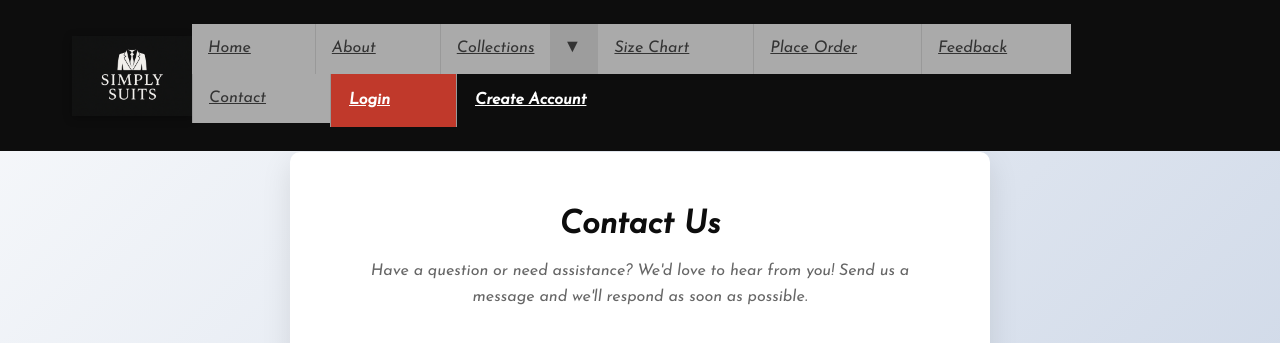
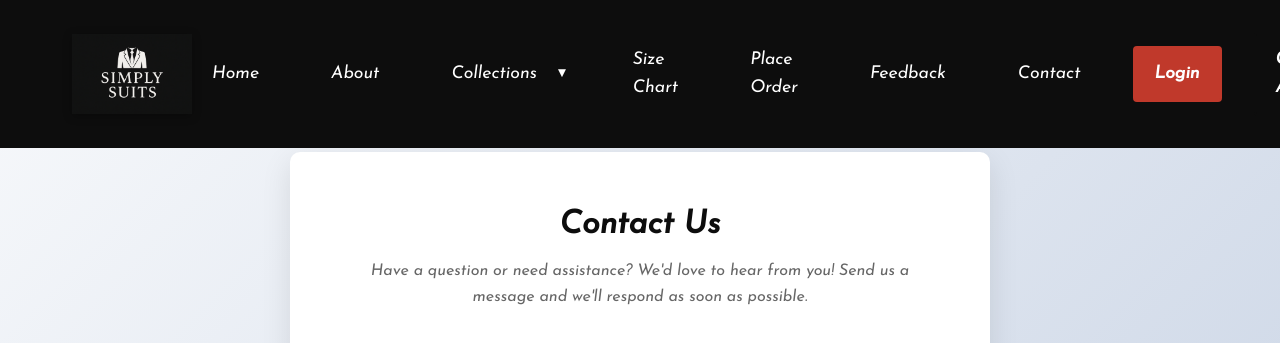
Before and after one commit to YaacovStuhl/Suits-2.0, a PHP site: page /contact.php in a window 1280 px wide. Shown: the top 343 px of the page. Run offline with PHP 8.4, Linux system fonts and the light colour scheme; some libraries are stand-ins or nearby versions; some web fonts are replaced.

Commit message:
Integrate SlimMenu navigation

```diff
--- a/footer.php
+++ b/footer.php
@@ -47,24 +47,19 @@
     </footer>
 
     <!-- JavaScript Files -->
-    <script src="suits.js"></script>
-
-    <!-- SlimMenu Initialization -->
+    <script src="jquery.slimmenu.min.js"></script>
     <script>
-        $(document).ready(function() {
-            $('.slimmenu').slimmenu({
-                resizeWidth: '768',
-                initiallyVisible: false,
+    $('#navigation').slimmenu(
+    {
+        resizeWidth: '800',
         collapserTitle: 'Main Menu',
         animSpeed: 'medium',
         easingEffect: null,
         indentChildren: false,
-                childrenIndenter: '&nbsp;&nbsp;',
-                expandIcon: '<i>&#9660;</i>',
-                collapseIcon: '<i>&#9650;</i>'
-            });
+        childrenIndenter: '&nbsp;'
     });
     </script>
+    <script src="suits.js"></script>
 
     <!-- Sticky Navigation Script - Removed color change functionality -->
     <script>
--- a/header.php
+++ b/header.php
@@ -23,9 +23,8 @@ session_start();
     <meta name="keywords" content="suits, formal wear, business casual, mens clothing, fashion">
     <meta name="author" content="Simply Suits">
 
-    <script src="http://ajax.googleapis.com/ajax/libs/jquery/1.8.3/jquery.min.js"></script>
+    <script src="https://code.jquery.com/jquery-3.6.0.min.js" integrity="sha256-/xUj+3OJU5yExlq6GSYGSHk7tPXikynS7ogEvDej/m4=" crossorigin="anonymous"></script>
     <script src="responsiveslides.min.js"></script>
-    <script src="jquery.slimmenu.min.js"></script>
 </head>
 <body>
     <!-- Site Header -->
--- a/menu.php
+++ b/menu.php
@@ -2,7 +2,7 @@
 // Site Navigation Menu
 ?>
 <nav class="main-navigation">
-    <ul class="slimmenu">
+    <ul id="navigation" class="slimmenu">
         <li><a href="index.php">Home</a></li>
         <li><a href="#about">About</a></li>
         <li class="dropdown">
@@ -45,20 +45,44 @@
     align-items: center;
 }
 
-.nav-menu {
-    display: flex;
+#navigation,
+#navigation ul {
     list-style: none;
     margin: 0;
     padding: 0;
-    align-items: center;
 }
 
-.nav-menu li {
+#navigation {
+    display: flex;
+    align-items: center;
+    background: transparent;
+}
+
+#navigation li {
+    background: transparent !important;
+    border: none !important;
+    float: none !important;
+}
+
+#navigation > li {
     position: relative;
     margin: 0 1rem;
 }
 
-.nav-menu a {
+#navigation > li:first-child {
+    margin-left: 0;
+}
+
+#navigation > li:last-child {
+    margin-right: 0;
+}
+
+#navigation > li {
+    position: relative;
+    margin: 0 1rem;
+}
+
+#navigation > li > a {
     color: var(--secondary-color);
     text-decoration: none;
     padding: 0.75rem 1.25rem;
@@ -69,11 +93,60 @@
     font-size: 1.1rem;
 }
 
-.nav-menu a:hover {
+#navigation > li.dropdown > a,
+#navigation > li.has-submenu > a {
+    padding-right: 2.75rem;
+}
+
+#navigation > li > a:hover,
+#navigation > li > a:focus {
     background-color: var(--accent-color);
     color: var(--secondary-color);
     transform: translateY(-2px);
     box-shadow: 0 4px 8px rgba(0, 0, 0, 0.2);
+}
+
+.menu-collapser {
+    background-color: var(--primary-color);
+    color: var(--secondary-color);
+    border: 1px solid rgba(255, 255, 255, 0.15);
+    font-weight: 600;
+}
+
+.menu-collapser .collapse-button {
+    background-color: var(--accent-color);
+    color: var(--secondary-color);
+}
+
+.menu-collapser .collapse-button .icon-bar {
+    background-color: var(--secondary-color);
+}
+
+.menu-collapser .collapse-button:hover {
+    background-color: var(--secondary-color);
+    color: var(--accent-color);
+}
+
+#navigation li .sub-toggle {
+    position: absolute;
+    right: 0.75rem;
+    top: 50%;
+    transform: translateY(-50%);
+    width: auto;
+    height: auto;
+    padding: 0;
+    background: transparent !important;
+    border: none;
+}
+
+#navigation li .sub-toggle > i {
+    display: inline-block;
+    color: var(--secondary-color);
+    font-size: 0.85rem;
+}
+
+#navigation li .sub-toggle.expanded > i {
+    color: var(--accent-color);
 }
 
 /* Dropdown Menu Styles */
@@ -94,12 +167,11 @@
     transform: translateY(-10px);
     transition: all 0.3s ease-in-out;
     z-index: 1000;
-    list-style: none;
     padding: 0.5rem 0;
     margin: 0;
 }
 
-.dropdown:hover .dropdown-menu {
+.dropdown:hover > .dropdown-menu {
     opacity: 1;
     visibility: visible;
     transform: translateY(0);
@@ -165,19 +237,20 @@
 
 /* Responsive Design */
 @media (max-width: 768px) {
-    .nav-menu {
+    #navigation {
         flex-direction: column;
         width: 100%;
     }
 
-    .nav-menu li {
+    #navigation > li {
         margin: 0.25rem 0;
         width: 100%;
     }
 
-    .nav-menu a {
+    #navigation > li > a {
         text-align: center;
         padding: 0.75rem 1rem;
+        border-radius: 0;
     }
 
     .dropdown-menu {
```
Also changed, not shown: dist/css/slimmenu.min.css (added, +1 -0 lines). Lines whose indentation alone changed are shown as unchanged.
